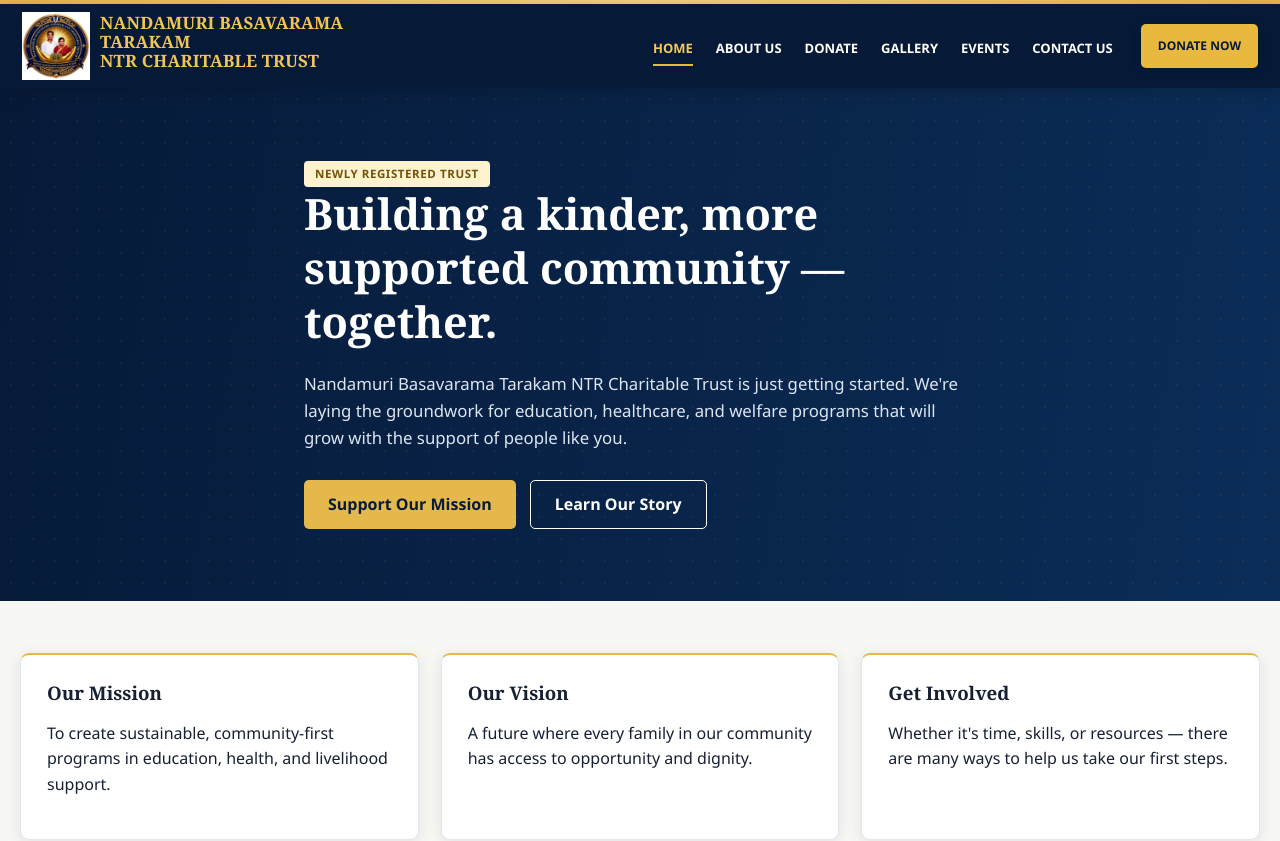
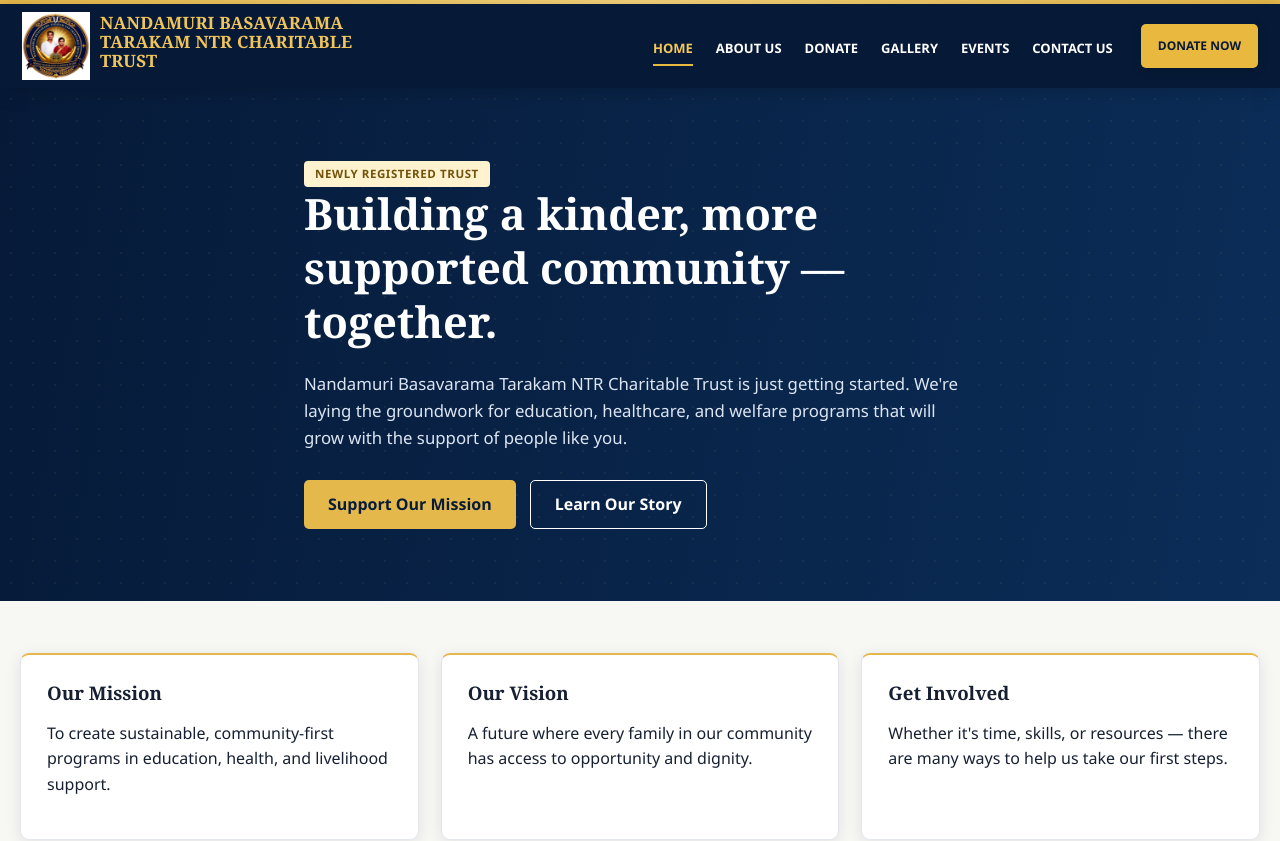
Before and after one commit to Tej7veer/Nandamuri-Basavarama-Tarakam-NTR-Charitable-Trust-UI, an Angular app: page / in a window 1280 px wide. Shown: the top 841 px of the page. Built offline with nearby package versions, Linux system fonts and the light colour scheme.

Commit message:
Keep trust logo asset and place full trust title on a single line

```diff
--- a/src/app/shared/nav/nav.component.html
+++ b/src/app/shared/nav/nav.component.html
@@ -2,7 +2,7 @@
   <div class="navigation-container">
     <a class="brand" routerLink="/" aria-label="Nandamuri Basavarama Tarakam NTR Charitable Trust">
       <img class="brand-logo" src="assets/logo.jpeg" alt="Nandamuri Basavarama Tarakam NTR Charitable Trust logo" />
-      <span class="brand-name">Nandamuri Basavarama Tarakam<br />NTR Charitable Trust</span>
+      <span class="brand-name">NANDAMURI BASAVARAMA TARAKAM NTR CHARITABLE TRUST</span>
     </a>
 
     <nav class="nav-links" aria-label="Main navigation">
```
